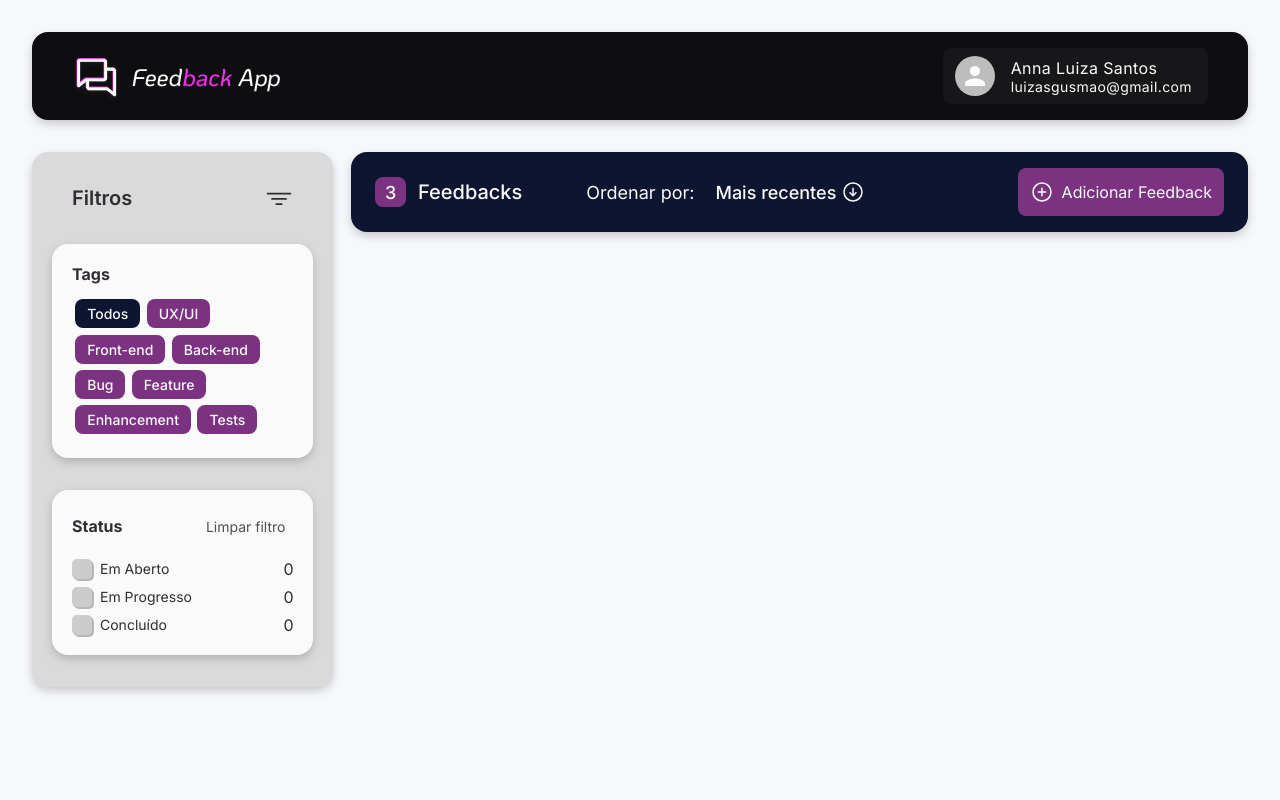
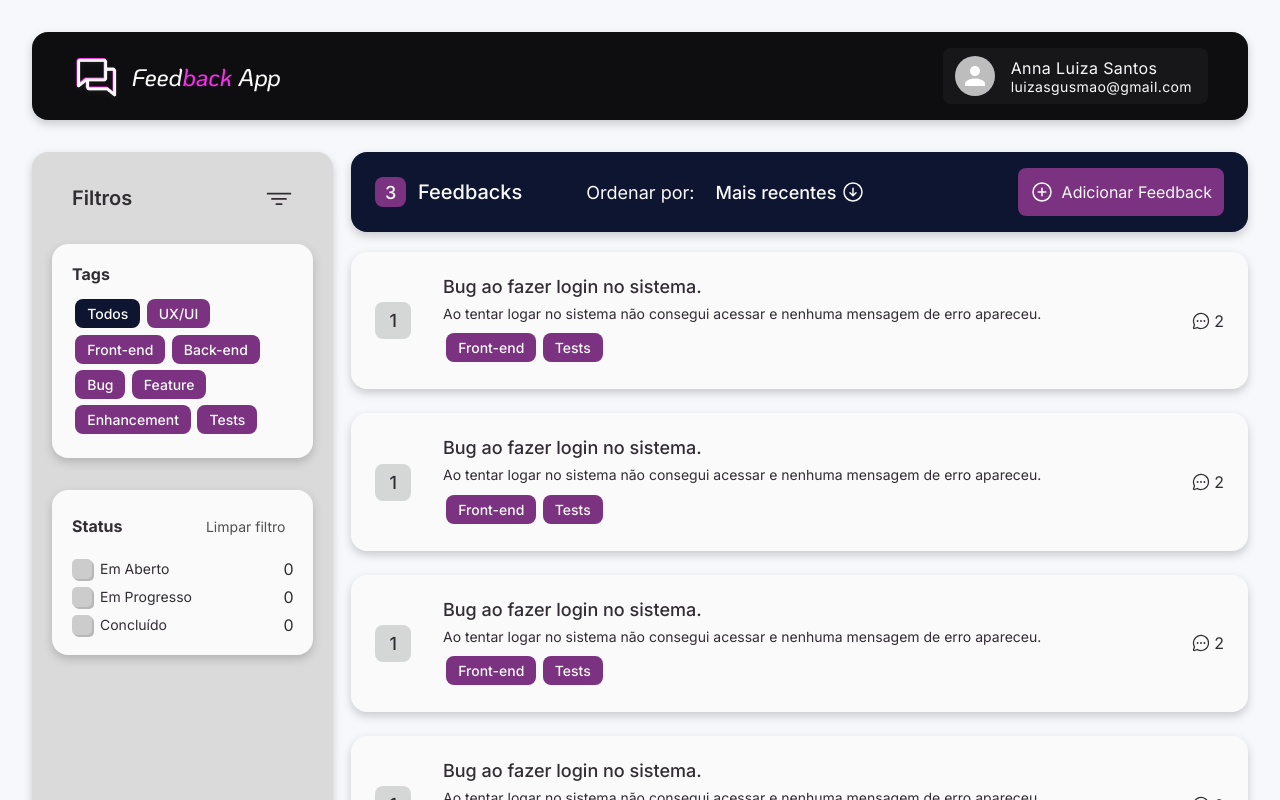
Before and after one commit to Anna-Luiza-Gusmao/feedback-app, a React (Vite) app: page / in a window 1280 px wide. Both pictures are taken after a click on the button "Entre com o Google". Shown: the top 800 px of the page. Built offline with nearby package versions, Linux system fonts and the light colour scheme.

Commit message:
add: static feedback box

```diff
--- /dev/null
+++ b/src/components/FeedbackBox/index.tsx
@@ -0,0 +1,31 @@
+import { ChatCircleDots } from "@phosphor-icons/react"
+import { CommentBox, FeedbackContainer, FeedbackData, FeedbackDescription, FeedbackId, Tag } from "./styles"
+
+interface FeedbackBoxProps {
+    tagsName: Array<string>
+}
+
+export function FeedbackBox({tagsName}: FeedbackBoxProps) {
+    return (
+        <FeedbackContainer>
+            <FeedbackData>
+                <FeedbackId>1</FeedbackId>
+                <FeedbackDescription>
+                    <p>Bug ao fazer login no sistema.</p>
+                    <p>Ao tentar logar no sistema não consegui acessar e nenhuma mensagem de erro apareceu.</p>
+                    <section>
+                        {
+                            tagsName.map((tag, index) => (
+                                <Tag key={index}>{tag}</Tag>
+                            ))
+                        }
+                    </section>
+                </FeedbackDescription>
+            </FeedbackData>
+            <CommentBox>
+                <ChatCircleDots size={20} />
+                <p>2</p>
+            </CommentBox>
+        </FeedbackContainer>
+    )
+}
--- /dev/null
+++ b/src/components/FeedbackBox/styles.ts
@@ -0,0 +1,66 @@
+import { styled } from "styled-components"
+
+export const FeedbackContainer = styled.section`
+    display: flex;
+    align-items: center;
+    justify-content: space-between;
+
+    padding: 1.5rem;
+    background-color: ${props => props.theme.colors.white};
+    border-radius: 16px;
+    box-shadow: 0px 4px 8px 0px ${props => props.theme.colors["gray-600"]};
+`
+
+const PatternDiv = styled.div`
+    display: flex;
+    align-items: center;
+`
+
+export const FeedbackData = styled(PatternDiv)`
+    gap: 2rem;
+`
+
+export const FeedbackId = styled.div`
+    font-size: 1.125rem;
+    font-weight: 500;
+
+    padding: 0.5rem 0.875rem;
+    border-radius: 8px;
+    background-color: ${props => props.theme.colors["gray-200"]};
+`
+
+export const FeedbackDescription = styled.div`
+    p {
+        margin-bottom: 0.5rem;
+    }
+
+    p:nth-child(1) {
+        font-size: 1.125rem;
+        font-weight: 500;
+    }
+
+    p:nth-child(2) {
+        font-size: 0.875rem;
+        font-weight: 400;
+    }
+
+    section {
+        display: flex;
+        flex-wrap: wrap;
+    }
+`
+
+export const Tag = styled.div`
+    padding: 0.375rem 0.75rem;
+    margin: 0.2rem;
+
+    border-radius: 8px;
+    color: ${props => props.theme.colors.white};
+    font-size: 0.875rem;
+    font-weight: 500;
+    background-color: ${props => props.theme.colors["purple-300"]};
+`
+
+export const CommentBox = styled(PatternDiv)`
+    gap: 0.2rem;
+`
--- a/src/pages/Home/components/Header/styles.ts
+++ b/src/pages/Home/components/Header/styles.ts
@@ -5,6 +5,7 @@ export const HeaderContainer = styled.div`
     align-items: center;
     justify-content: space-between;
     padding: 1rem 1.5rem;
+    margin-bottom: 1.25rem;
 
     background-color: ${props => props.theme.colors["blue-700"]};
     border-radius: 16px;
--- a/src/pages/Home/index.tsx
+++ b/src/pages/Home/index.tsx
@@ -3,6 +3,7 @@ import {
     BoxFromNavbar,
     CheckboxContent,
     Content,
+    FeedbackList,
     HeaderFromNavbar,
     HeaderStatusFromNavbar,
     HeaderTagsFromNavbar,
@@ -14,6 +15,7 @@ import { Header } from "./components/Header"
 import { CheckboxStatus } from "./components/Checkbox"
 import { useState } from "react"
 import TagsList from "./tagsList.json"
+import { FeedbackBox } from "../../components/FeedbackBox"
 
 interface CheckedTags {
     [key: string]: boolean
@@ -41,7 +43,7 @@ export function HomePage() {
 
             if (tagName === 'Todos') {
                 updatedTags = Object.keys(prevTags).reduce((tags, key) => {
-                    if(key === "Todos") tags[key] = true
+                    if (key === "Todos") tags[key] = true
                     tags[key] = false
 
                     return tags
@@ -79,7 +81,7 @@ export function HomePage() {
                             {Object.keys(isCheckedTags).map((tagName) => (
                                 <Tag
                                     key={tagName}
-                                    selected={isCheckedTags[tagName]}
+                                    $selected={isCheckedTags[tagName]}
                                     onClick={() => handleSelectedTag(tagName)}
                                 >
                                     {tagName}
@@ -126,6 +128,13 @@ export function HomePage() {
             </NavBar>
             <Content>
                 <Header />
+                <FeedbackList>
+                    {
+                        Array(5).fill(null).map((_, index) => (
+                            <FeedbackBox key={index} tagsName={["Front-end", "Tests"]}/>
+                        ))
+                    }
+                </FeedbackList>
             </Content>
         </HomeContainer>
     )
--- a/src/pages/Home/styles.ts
+++ b/src/pages/Home/styles.ts
@@ -58,11 +58,7 @@ export const HeaderTagsFromNavbar = styled.div`
     }
 `
 
-interface Tag {
-    selected: boolean
-}
-
-export const Tag = styled.button<Tag>`
+export const Tag = styled.button<{ $selected: boolean }>`
     all: unset;
     padding: 0.375rem 0.75rem;
     margin: 0.2rem;
@@ -73,7 +69,7 @@ export const Tag = styled.button<Tag>`
     font-size: 0.875rem;
     font-weight: 500;
     background-color: ${
-        props => props.selected ? props.theme.colors["blue-700"] : props.theme.colors["purple-300"]
+        props => props.$selected ? props.theme.colors["blue-700"] : props.theme.colors["purple-300"]
     };
 `
 
@@ -118,3 +114,9 @@ export const CheckboxContent = styled.div`
 export const Content = styled.main`
     width: 75vw;
 `
+
+export const FeedbackList = styled.div`
+    display: flex;
+    flex-direction: column;
+    gap: 1.5rem;
+`
--- a/src/styles/theme/default.ts
+++ b/src/styles/theme/default.ts
@@ -14,6 +14,7 @@ export const defaultTheme = {
         'gray-600': 'rgba(72, 69, 69, 0.25)',
         'gray-400': '#525151',
         'gray-300': '#BBBCBC',
+        'gray-200': '#D5D7D6',
         'gray-100': '#DADADA',
         'gray-50': '#F3F3F3',
 
```
